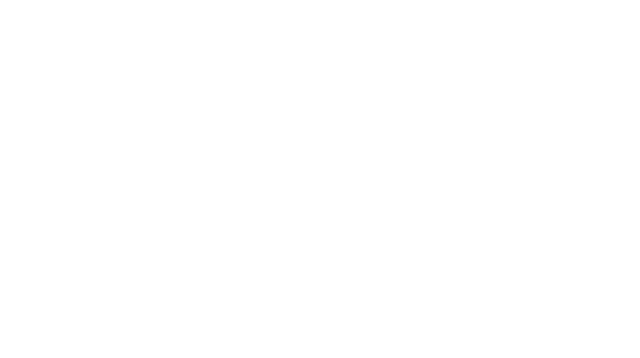
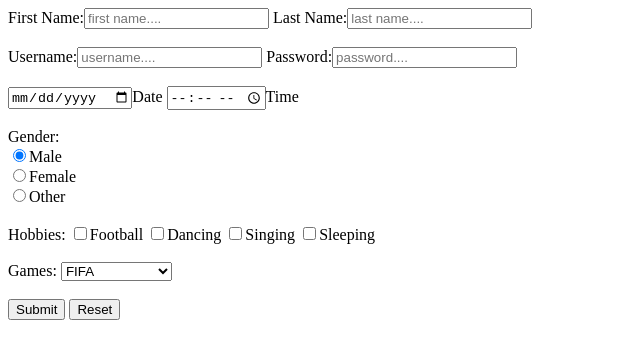
Before and after one commit to mahatodaya/sampleproject1, a plain HTML site: page index.html in a window 1280 px wide. Shown: the whole page, without its empty margins (0-640 px from the left). Drawn offline with Linux system fonts and the light colour scheme.

Commit message:
Form created

```diff
--- a/index.html
+++ b/index.html
@@ -4,6 +4,32 @@
 	<title>Demo</title>
 </head>
 <body>
+	<form method="POST">
+		<label>First Name:</label><input type="text" name="fname" placeholder="first name....">
+		<label>Last Name:</label><input type="text" name="lname" placeholder="last name...."><br><br>
+		<label>Username:</label><input type="text" name="uname" placeholder="username....">
+		<label>Password:</label><input type="text" name="password" placeholder="password...."><br><br>
+		<input type="date" name="date">Date
+		<input type="time" name="time">Time<br><br>
+		<label>Gender:</label><br>
+		<input type="radio" name="gender" value="male" checked>Male<br>
+		<input type="radio" name="gender" value="female">Female<br>
+		<input type="radio" name="gender" value="other">Other<br><br>
+		<label>Hobbies: </label>
+		<input type="checkbox" name="hobbies" value="football">Football
+		<input type="checkbox" name="hobbies" value="dancing">Dancing
+		<input type="checkbox" name="hobbies" value="singing">Singing
+		<input type="checkbox" name="hobbies" value="sleeping">Sleeping<br><br>
+		<label>Games:</label>
+		<select>
+			<option value="fifa">FIFA</option>
+			<option value="pubg">PUBG</option>
+			<option value="dreamleague">Dream League</option>
+			<option value="pes">PES</option>
+		</select>
 
+		<br><br><button type="submit" value="Submit">Submit</button>
+		<button type="reset" value="Reset">Reset</button>
+	</form>
 </body>
 </html>
```
